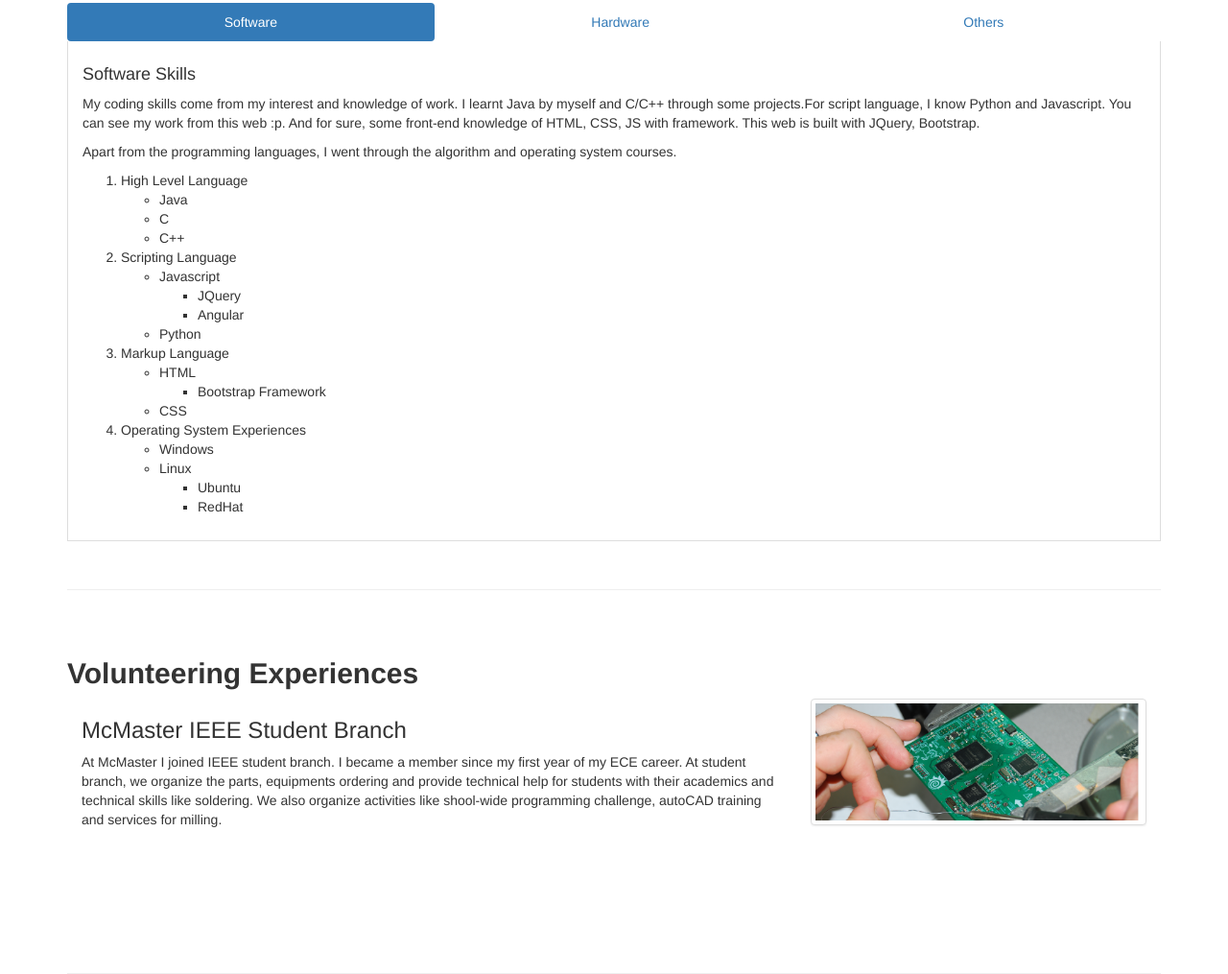
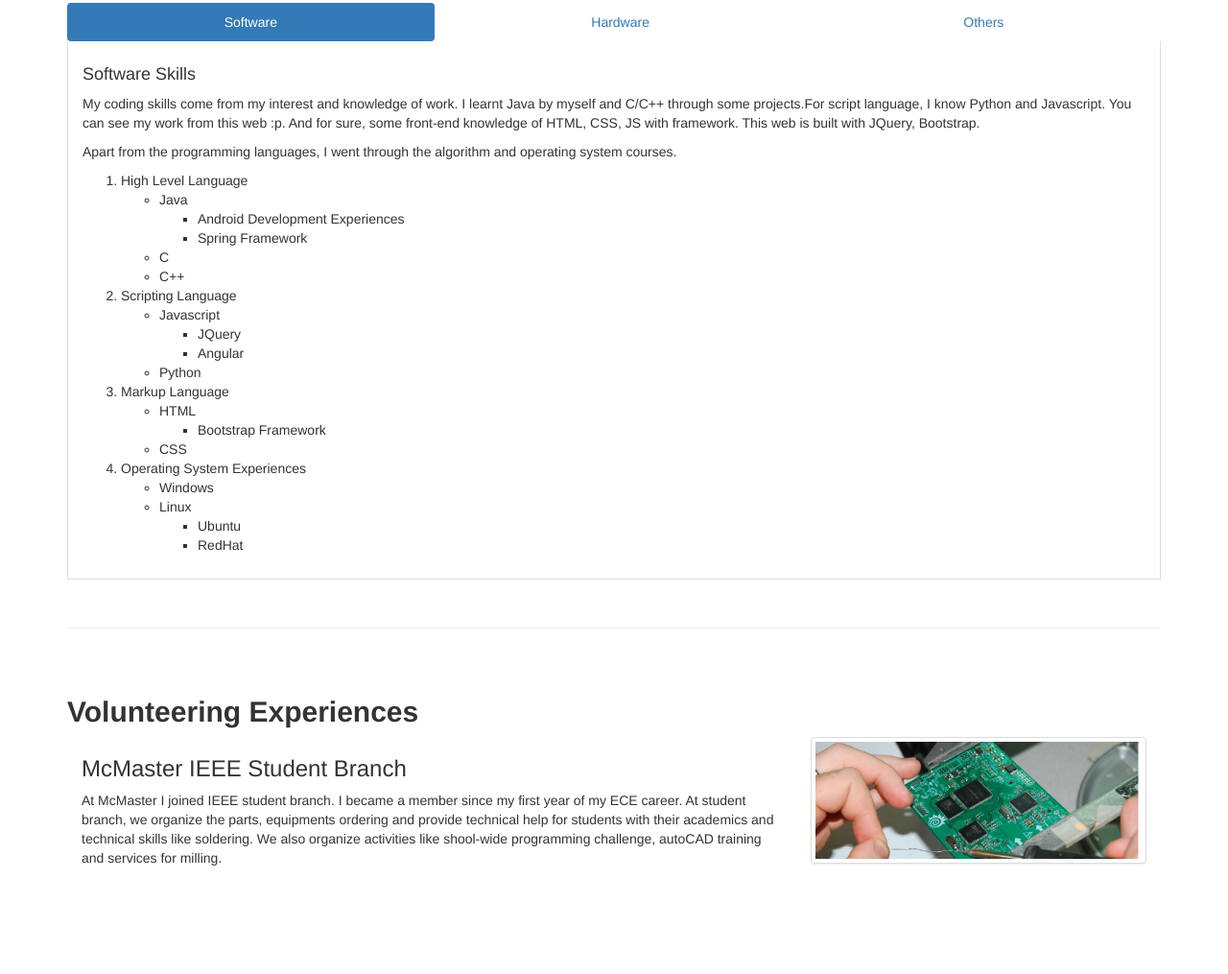
Before and after one commit to XIAOKAOBO/XIAOKAOBO.github.io, a website: page index.html in a window 1280 px wide. Shown: the part 929-1944 px from the top of the page at 96% size. Drawn offline with nearby package versions, Linux system fonts and the light colour scheme.

Commit message:
Update index.html

```diff
--- a/index.html
+++ b/index.html
@@ -151,6 +151,10 @@
                           <li>High Level Language
                               <ul>
                                   <li>Java</li>
+				      <ul>
+					      <li>Android Development Experiences</li>
+					      <li>Spring Framework</li>
+				      </ul>
                                   <li>C</li>
                                   <li>C++</li>
                               </ul>
```
